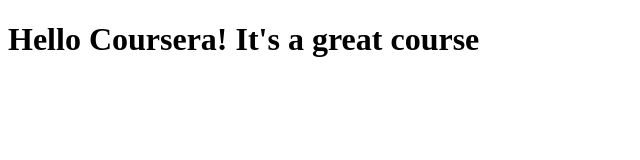
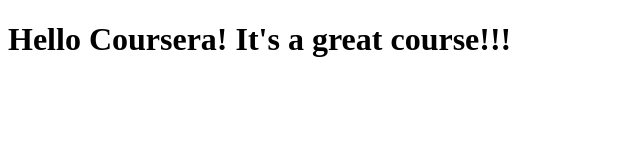
Before and after one commit to momina4/coursera-test, a plain HTML site: page site/index.html in a window 1280 px wide. Shown: the full height of the page, 0-640 px from the left. Drawn offline with Linux system fonts and the light colour scheme.

Commit message:
small changes.

```diff
--- a/site/index.html
+++ b/site/index.html
@@ -4,6 +4,6 @@
 	<title>Hello Coursera!</title>
 </head>
 <body>
-<h1>Hello Coursera! It's a great course</h1>
+<h1>Hello Coursera! It's a great course!!!</h1>
 </body>
 </html>
```
